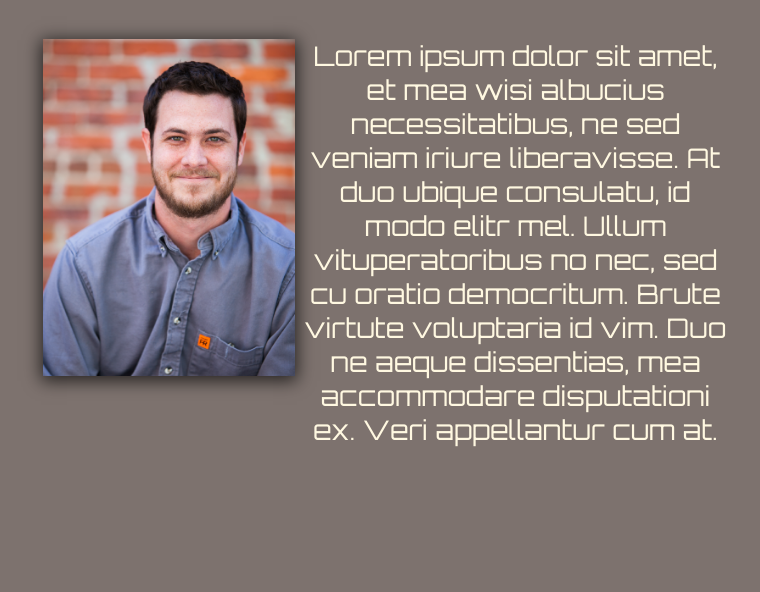
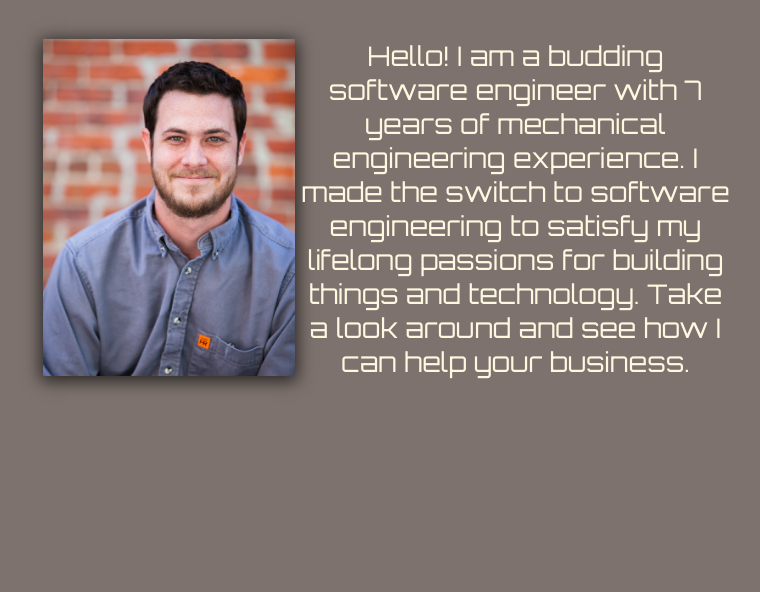
Before and after one commit to PiratePowWow/PiratePowWow.github.io, a plain HTML site: page index.html in a window 1280 px wide. Shown: the part 144-736 px from the top of the page, without its empty margins (253-1013 px from the left). Drawn offline with nearby package versions, Linux system fonts and the light colour scheme.

Commit message:
Added About Me

```diff
--- a/index.html
+++ b/index.html
@@ -26,7 +26,7 @@
 		<div id="me">
 			<img src="./images/Lo-Res-James-Powell-no-border.png">
 			<div>
-				<p>Lorem ipsum dolor sit amet, et mea wisi albucius necessitatibus, ne sed veniam iriure liberavisse. At duo ubique consulatu, id modo elitr mel. Ullum vituperatoribus no nec, sed cu oratio democritum. Brute virtute voluptaria id vim. Duo ne aeque dissentias, mea accommodare disputationi ex. Veri appellantur cum at.
+				<p>Hello! I am a budding software engineer with 7 years of mechanical engineering experience. I made the switch to software engineering to satisfy my lifelong passions for building things and technology. Take a look around and see how I can help your business.
 				</p>
 			</div>
 		</div>
```
